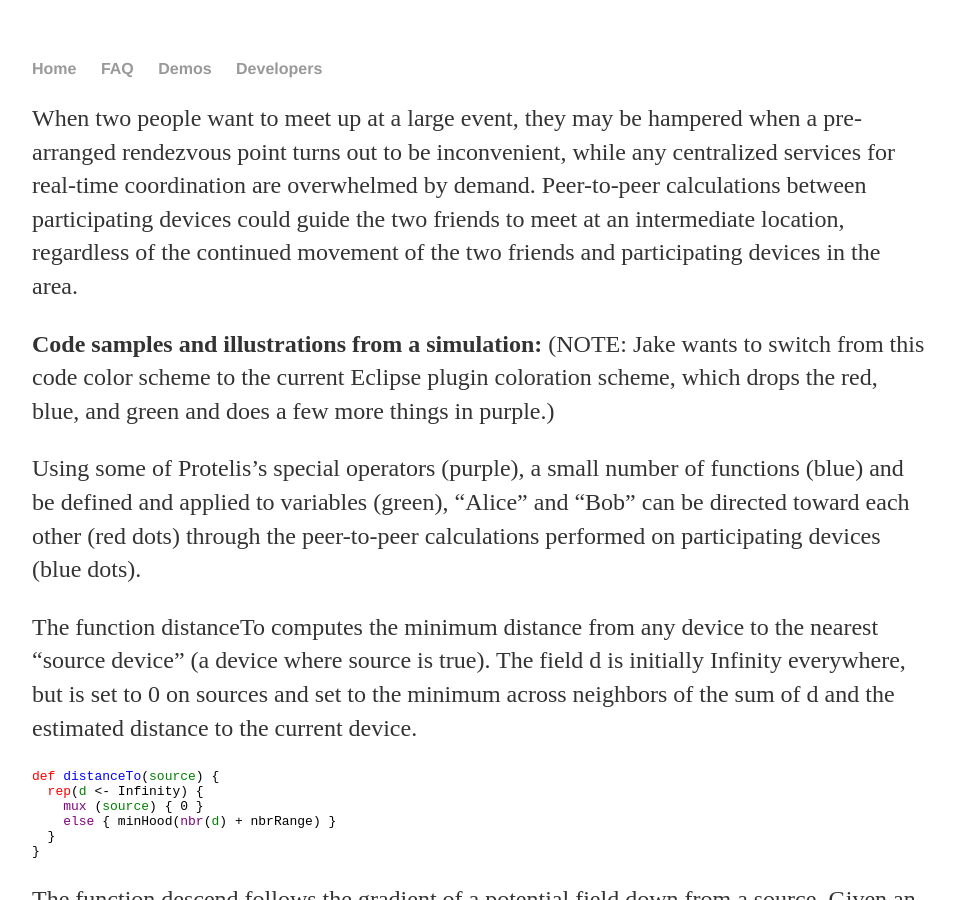
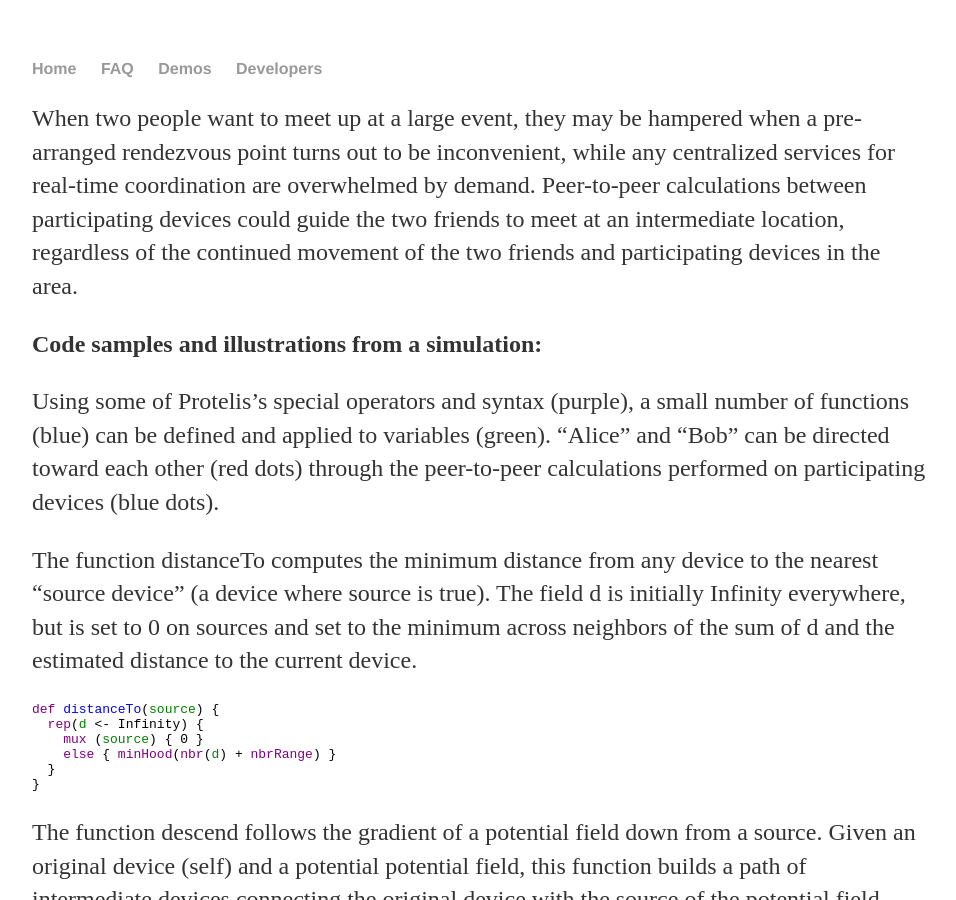
Before and after one commit to tasseomancy/tasseomancy.github.io, a Jekyll site: the page built from _posts/2018-02-07-peer-to-peer-route-planning.md, in a window 1280 px wide and 900 px high. Shown: the whole window, without its empty margins (160-1116 px from the left). Built offline with Jekyll 4.4.1, drawn with Linux system fonts in a browser that asks for light colours.

Commit message:
Update 2018-02-07-peer-to-peer-route-planning.md

```diff
--- a/_posts/2018-02-07-peer-to-peer-route-planning.md
+++ b/_posts/2018-02-07-peer-to-peer-route-planning.md
@@ -5,17 +5,16 @@ layout: default
 When two people want to meet up at a large event, they may be hampered when a pre-arranged rendezvous point turns out to be inconvenient, while any centralized services for real-time coordination are overwhelmed by demand. Peer-to-peer calculations between participating devices could guide the two friends to meet at an intermediate location, regardless of the continued movement of the two friends and participating devices in the area.
 
 <b>Code samples and illustrations from a simulation:</b>
-(NOTE: Jake wants to switch from this code color scheme to the current Eclipse plugin coloration scheme, which drops the red, blue, and green and does a few more things in purple.)
 
-Using some of Protelis’s special operators (purple), a small number of functions (blue) and be defined and applied to variables (green), “Alice” and “Bob” can be directed toward each other (red dots) through the peer-to-peer calculations performed on participating devices (blue dots).
+Using some of Protelis’s special operators and syntax (purple), a small number of functions (blue) can be defined and applied to variables (green). “Alice” and “Bob” can be directed toward each other (red dots) through the peer-to-peer calculations performed on participating devices (blue dots).
 
 The function distanceTo computes the minimum distance from any device to the nearest "source device" (a device where source is true). The field d is initially Infinity everywhere, but is set to 0 on sources and set to the minimum across neighbors of the sum of d and the estimated distance to the current device.
 
 <pre>
-<code style="color:red">def</code><code style="color:blue"> distanceTo</code><code>(</code><code style="color:green">source</code><code>) {</code>
-<code style="color:red">  rep</code><code>(</code><code style="color:green">d</code><code> <- Infinity) {</code>
+<code style="color:purple">def</code><code style="color:blue"> distanceTo</code><code>(</code><code style="color:green">source</code><code>) {</code>
+<code style="color:purple">  rep</code><code>(</code><code style="color:green">d</code><code> <- </code><code style="color:purplse">Infinity</code><code>) {</code>
 <code style="color:purple">    mux</code><code> (</code><code style="color:green">source</code><code>) { 0 }</code>
-<code style="color:purple">    else</code><code> { minHood(</code><code style="color:purple">nbr</code><code>(</code><code style="color:green">d</code><code>) + nbrRange) }</code>
+<code style="color:purple">    else</code><code> { </code><code style="color:purple">minHood</code><code>(</code><code style="color:purple">nbr</code><code>(</code><code style="color:green">d</code><code>) + </code><code style="color:purple">nbrRange</code><code>) }</code>
 <code>  }
 }</code>
 </pre>
```
